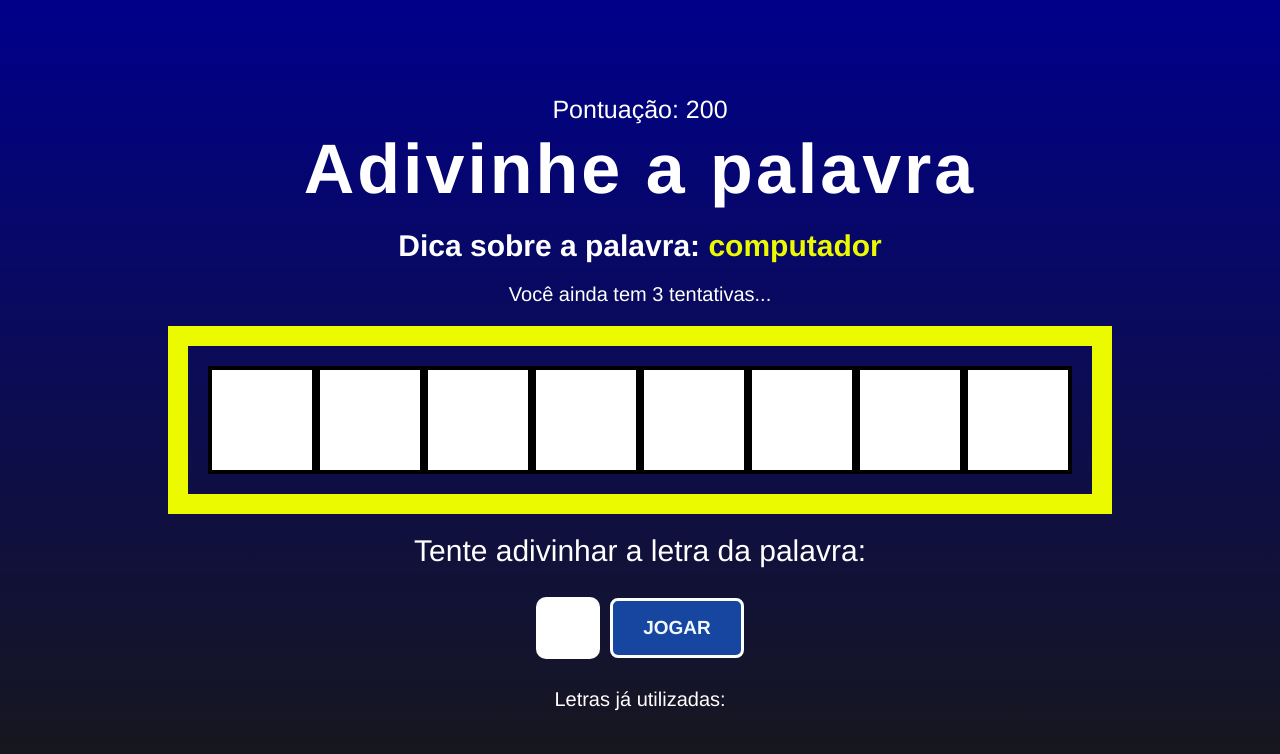
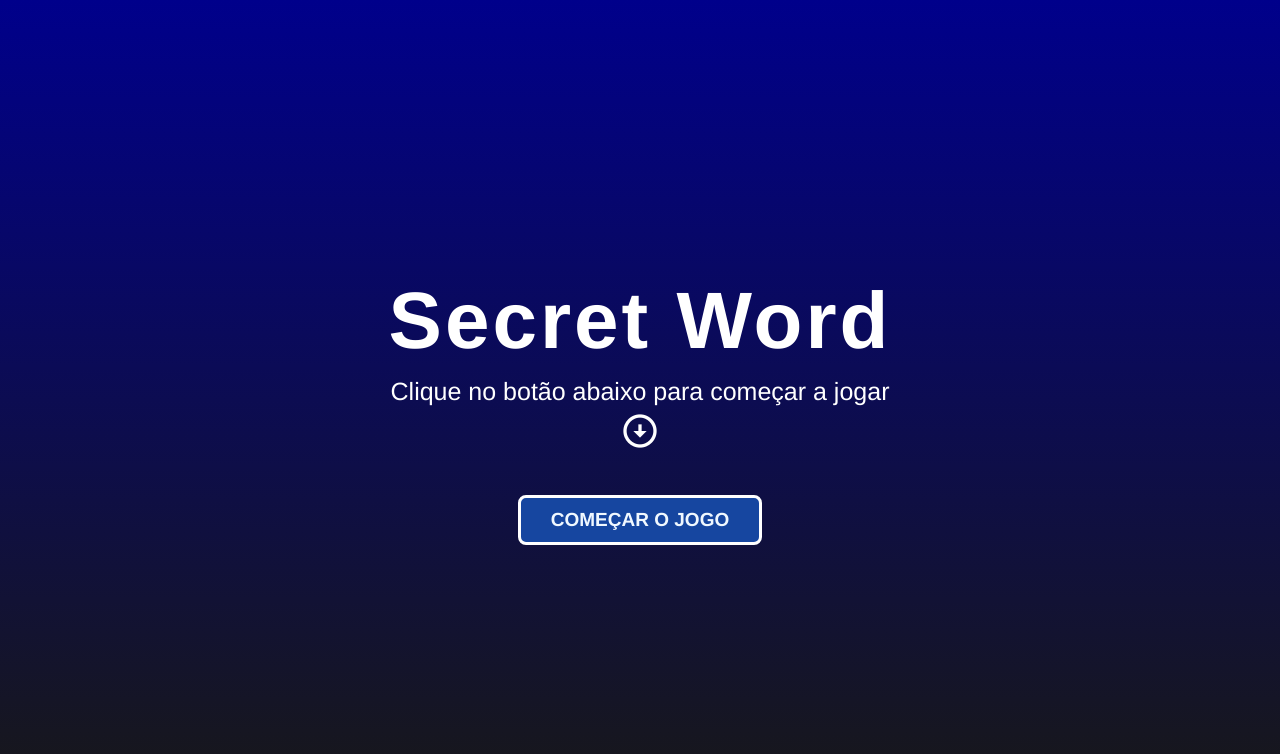
Before and after one commit to Viniciusrodd/Secret_Word, a React (Vite) app: page / in a window 1280 px wide. Shown: the top 754 px of the page. Built offline with nearby package versions, Linux system fonts and the light colour scheme.

Commit message:
Correção de bugs

```diff
--- a/src/App.jsx
+++ b/src/App.jsx
@@ -61,6 +61,8 @@ function App() {
         setPickedWord(randomWords)
         setletter(letters)
 
+        console.log(letters)
+
         SetGameStage(stages[1].name)
     }, [PickWordAndCategory]);
 
@@ -109,7 +111,7 @@ function App() {
         const uniqueLetters = [...new Set(letter)];
 
         // win conditions
-        if(guessedLetters.length === uniqueLetters.length){
+        if(guessedLetters.length === uniqueLetters.length && gameStage === stages[1].name){
             // add score
             setScore((actualScore) => actualScore += 100);
 
```
